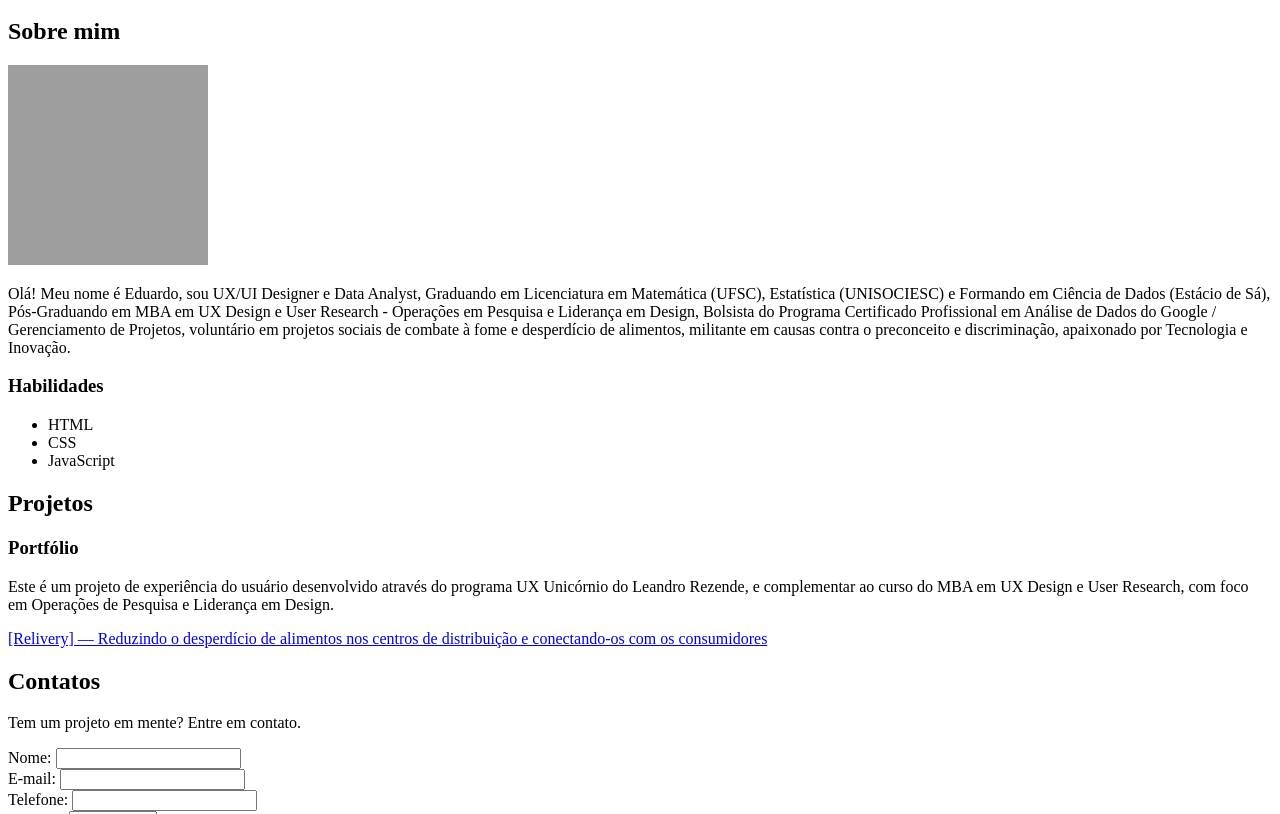
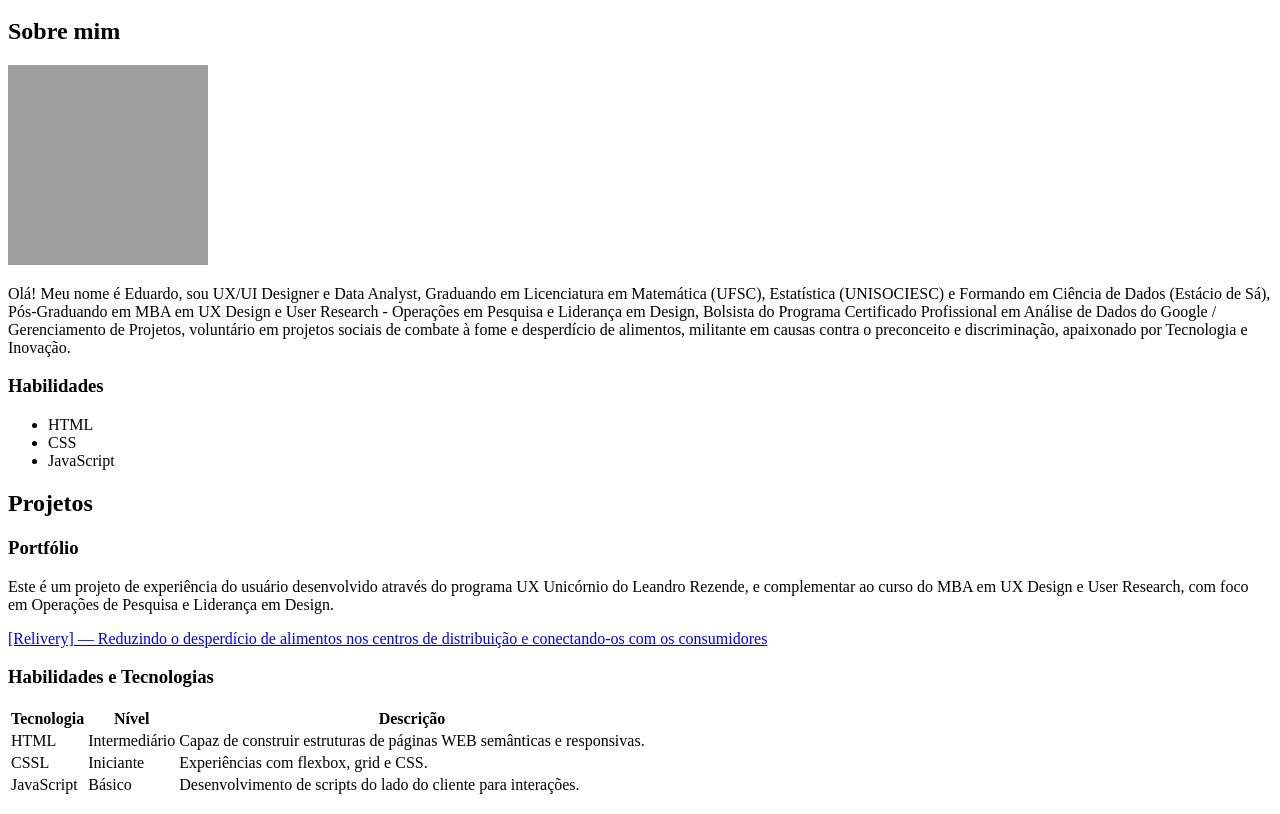
Before and after one commit to edcbj-analyst/HTML, a plain HTML site: page index.html in a window 1280 px wide. Shown: the part 136-950 px from the top of the page. Drawn offline with Linux system fonts and the light colour scheme; grey boxes are pictures that could not be loaded.

Commit message:
HTML4
Adição de tabelas no site.

```diff
--- a/index.html
+++ b/index.html
@@ -61,6 +61,39 @@
                     conectando-os com os consumidores</a>
             </article>
         </section>
+
+        <section id="habilidades">
+            <h3>Habilidades e Tecnologias</h3>
+            <table>
+                <thead>
+                    <tr>
+                        <th>Tecnologia</th>
+                        <th>Nível</th>
+                        <th>Descrição</th>
+                    </tr>
+                </thead>
+
+                <tbody>
+                    <tr>
+                        <td>HTML</td>
+                        <td>Intermediário</td>
+                        <td>Capaz de construir estruturas de páginas WEB semânticas e responsivas.</td>
+                    </tr>
+
+                    <tr>
+                        <td>CSSL</td>
+                        <td>Iniciante</td>
+                        <td>Experiências com flexbox, grid e CSS.</td>
+                    </tr>
+
+                    <tr>
+                        <td>JavaScript</td>
+                        <td>Básico</td>
+                        <td>Desenvolvimento de scripts do lado do cliente para interações.</td>
+                    </tr>
+                </tbody>
+            </table>
+        </section>
     </main>
 
     <footer>
```
